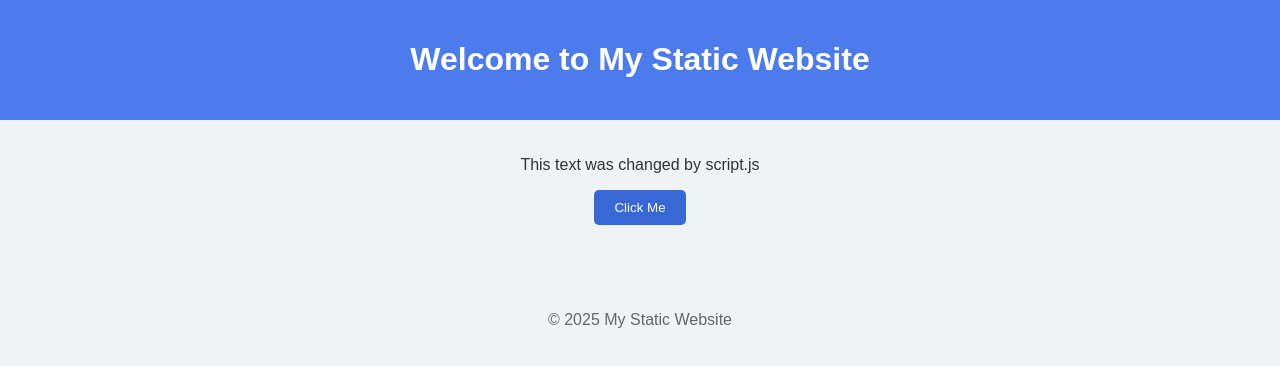
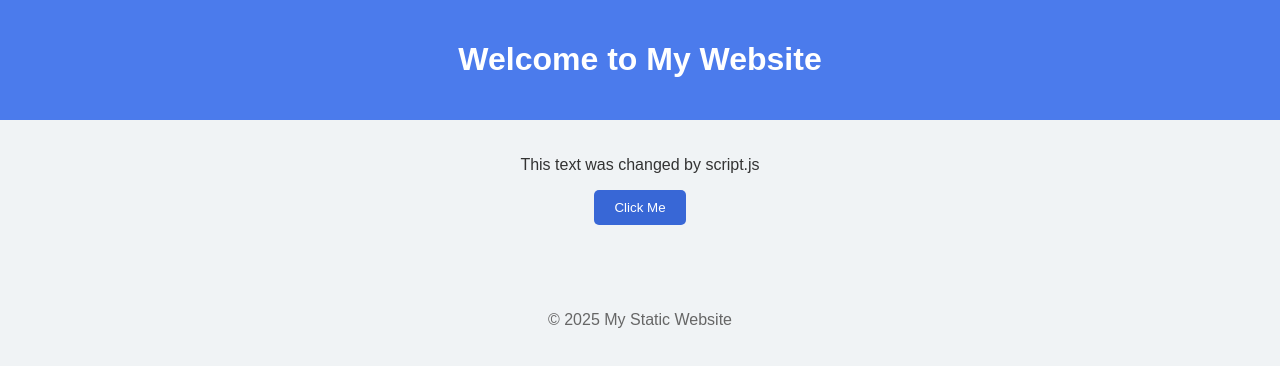
Before and after one commit to sakthi-saravanan-dev/vercel-demo, a plain HTML site: page index.html in a window 1280 px wide. Drawn offline with Linux system fonts and the light colour scheme.

Commit message:
added new changes

```diff
--- a/index.html
+++ b/index.html
@@ -9,7 +9,7 @@
 <body>
 
     <header>
-        <h1>Welcome to My Static Website</h1>
+        <h1>Welcome to My Website</h1>
     </header>
 
     <main>
```
